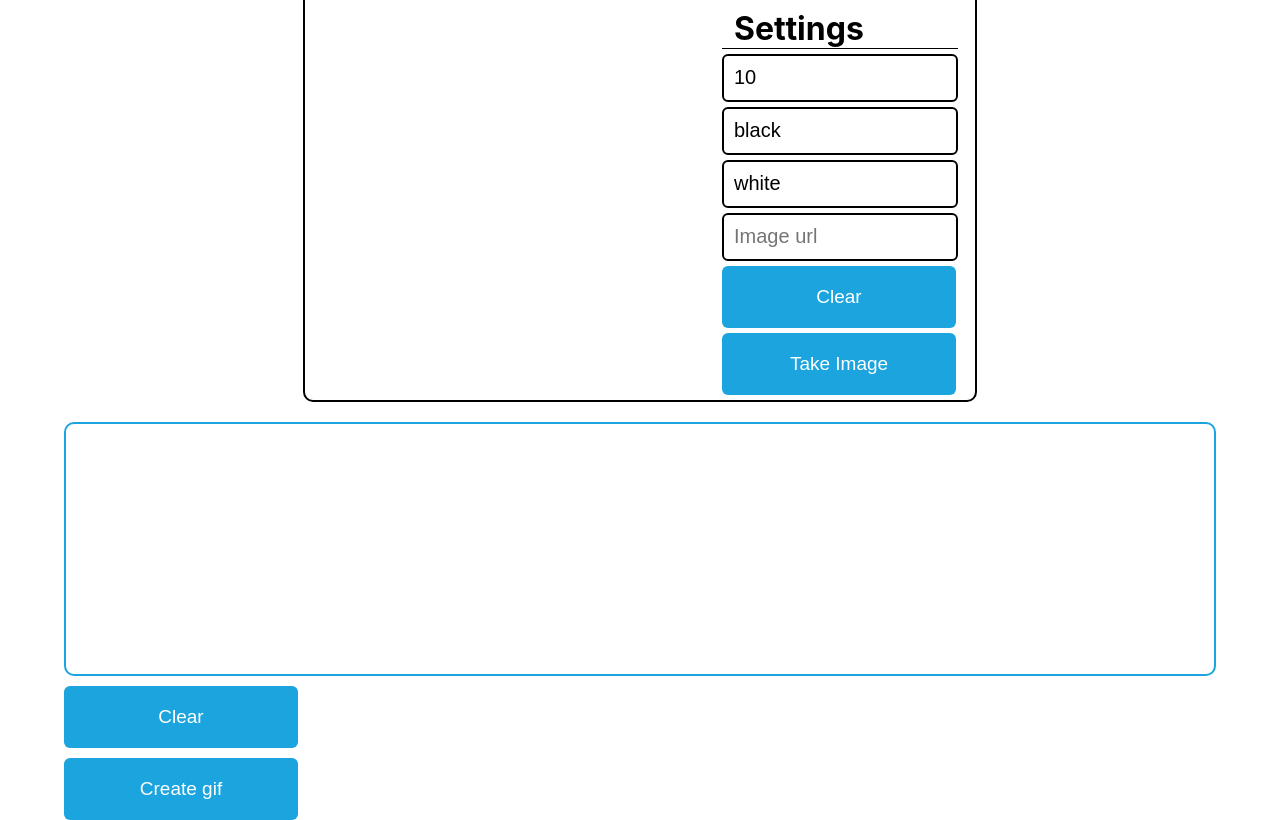
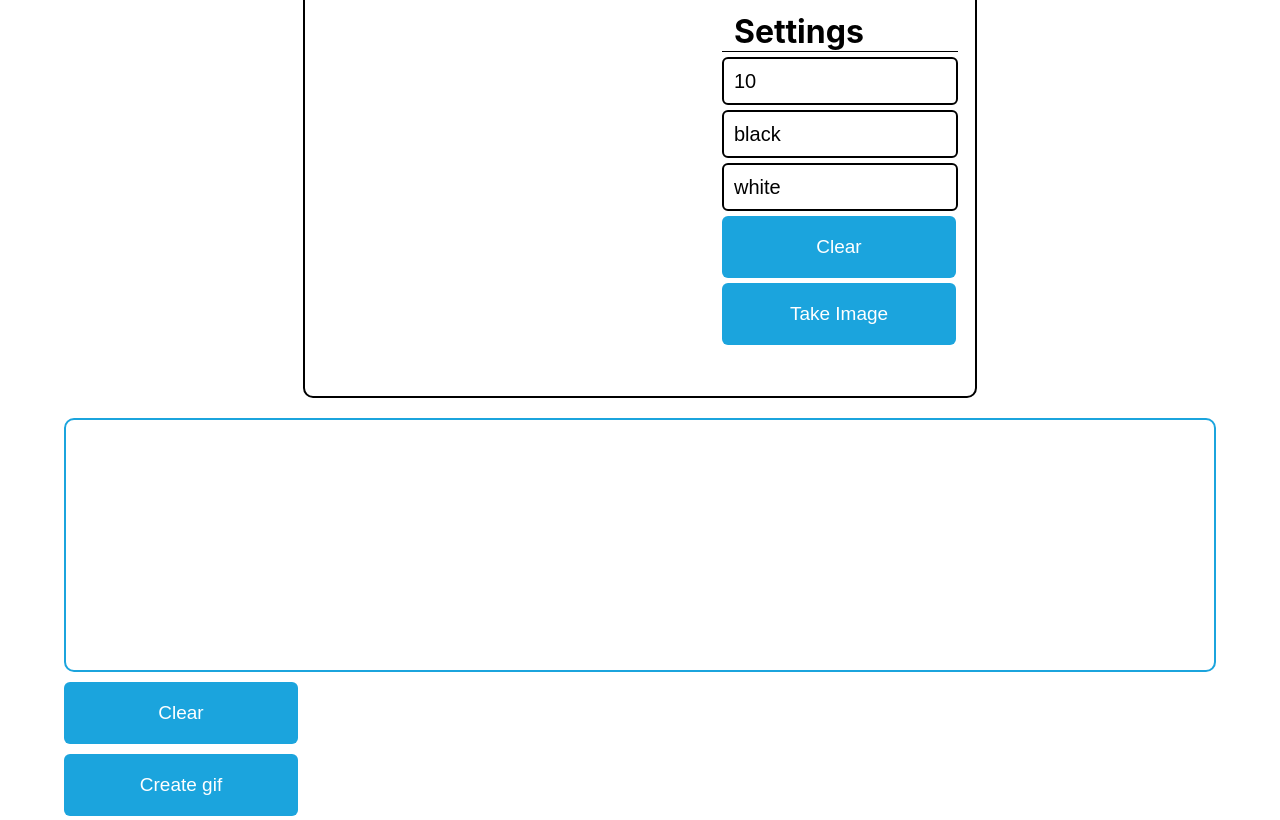
Before and after one commit to m4eryk/gifCreater, a React (Create React App) app: page / in a window 1280 px wide. Built offline with nearby package versions, Linux system fonts and the light colour scheme.

Commit message:
delete usless input

```diff
--- a/src/modules/imageDraw/components/ImageDraw.tsx
+++ b/src/modules/imageDraw/components/ImageDraw.tsx
@@ -104,12 +104,6 @@ const ImageDraw: React.FC<Props> = ({
                     onChange={changeImageDrawSetting}
                     defaultValue={imageDrawSettings.backgroundColor}
                 />
-                <StyledInput
-                    placeholder="Image url"
-                    name="backgroundColor"
-                    onChange={changeImageDrawSetting}
-                    defaultValue={imageDrawSettings.imgSrc}
-                />
                 <StyledButton onClick={clear}>Clear</StyledButton>
                 <StyledButton onClick={takeImage}>Take Image</StyledButton>
             </StyledDrawSettings>
```
